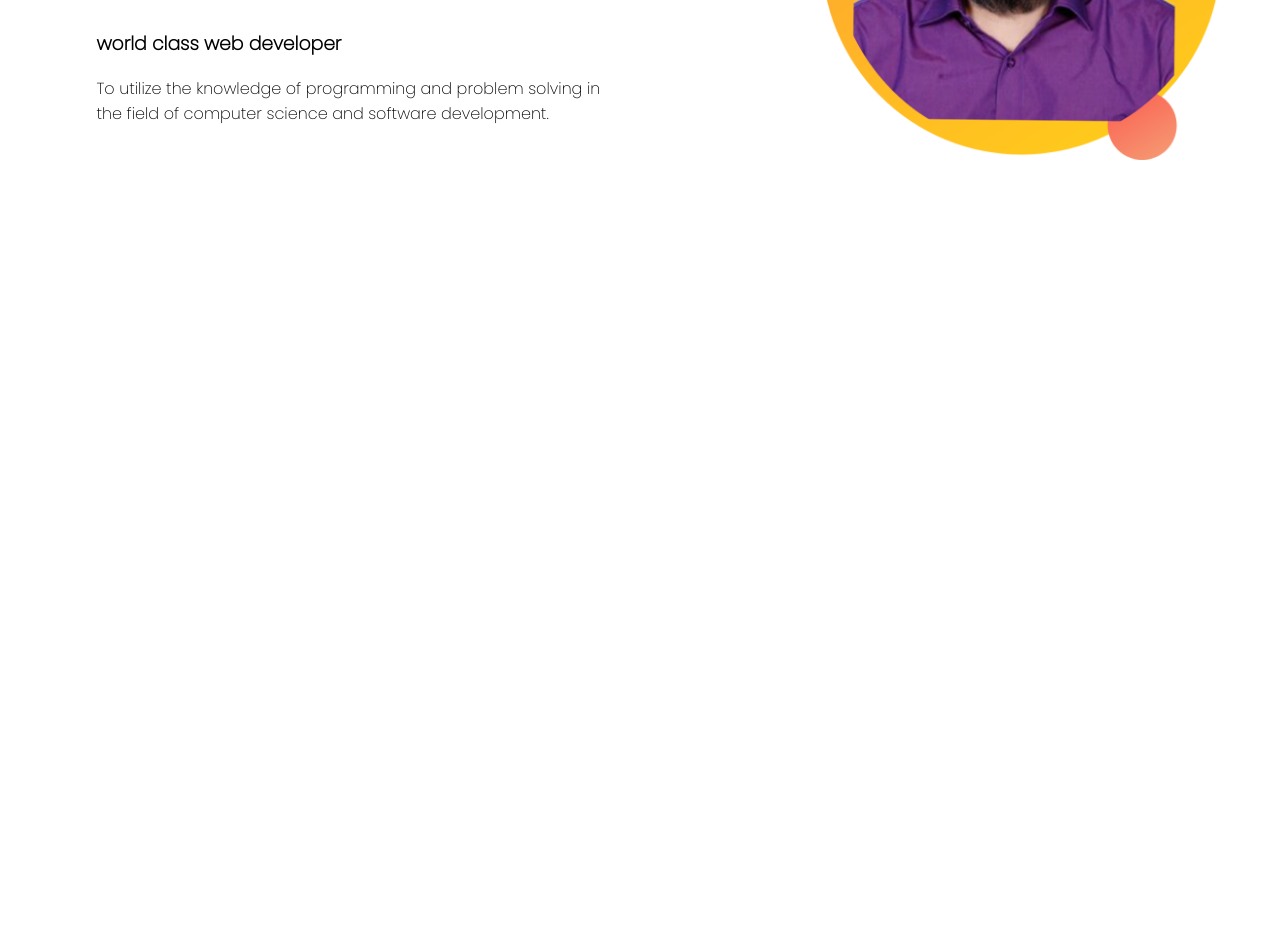
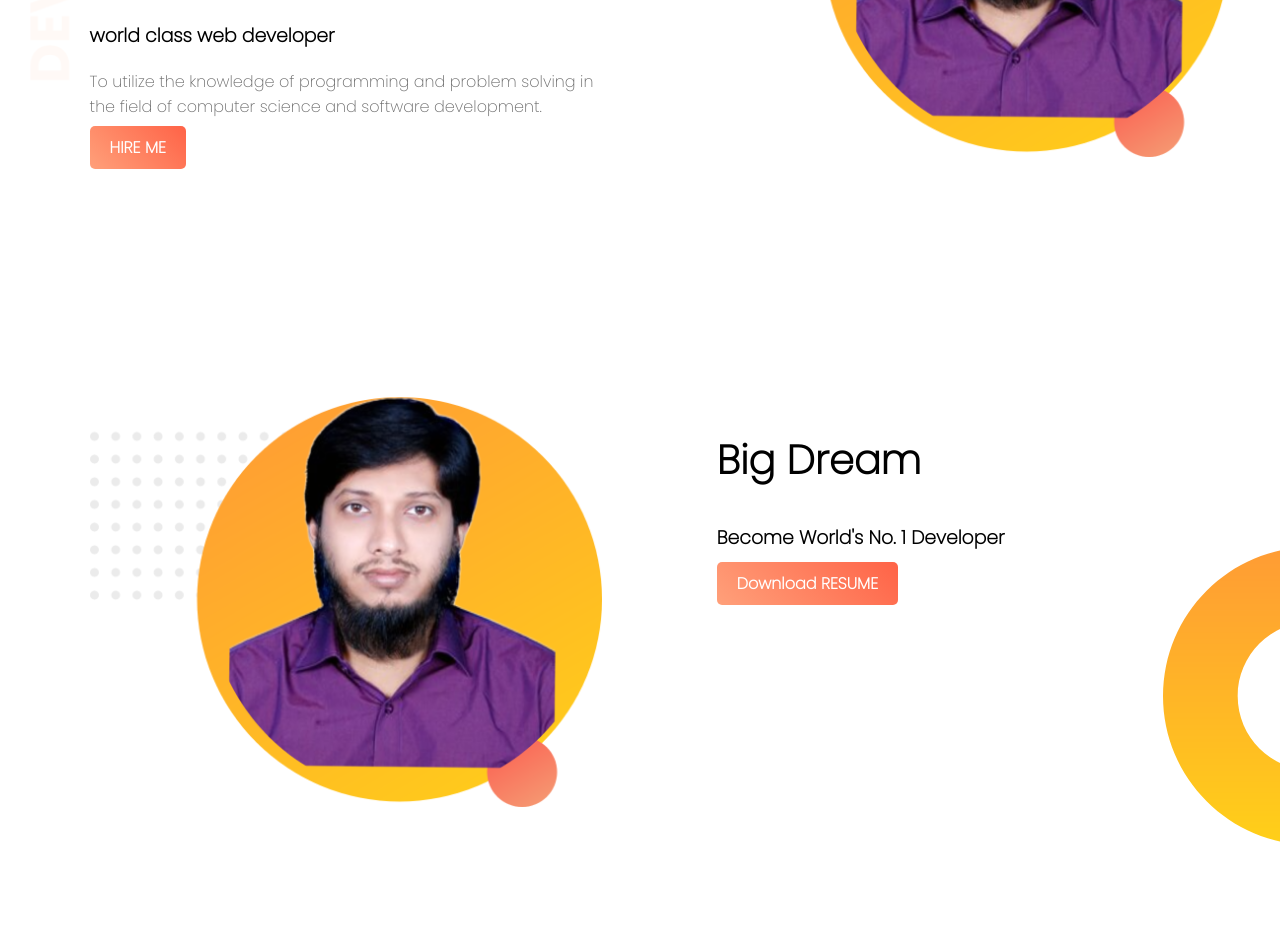
Before and after one commit to Tazmilur20/web-portfoilo, a plain HTML site: page index.html in a window 1280 px wide. Shown: the part 279-1221 px from the top of the page. Before the commit the page ends 800 px from the top, so only its background shows below. Drawn offline with Linux system fonts and the light colour scheme.

Commit message:
added second  part

```diff
--- a/index.html
+++ b/index.html
@@ -11,16 +11,32 @@
     <link rel="stylesheet" href="style.css">
 </head>
 <body>
-  <section>
+  <section class="top-banner">
    <div class="half-width">
     <h1>Welcome To</h1>
     <h1><span class="name-highlight">Tazmilur</span> Website</h1>
     <h3>world class web developer</h3>
     <p>To utilize the knowledge of programming and problem solving in the field of computer science and software development.</p>
+    <a class="link-button" target="blank" href="https://www.linkedin.com/in/md-tazmilur-rahman-73b729171/">HIRE ME</a>
    </div>
    <div class="half-width">
        <img src="images/taz.png" alt="">
    </div>
   </section>
+
+  <section class="dream-area">
+    <div class="half-width">
+        <img src="images/taz.png" alt="">
+    </div>
+
+    <div class="half-width">
+    <h2>Big Dream</h2>
+    <h3>Become World's No. 1 Developer</h3>
+    <a class="link-button" target="blank" href="https://www.linkedin.com/in/md-tazmilur-rahman-73b729171/">Download RESUME</a>
+    </div>
+
+   </section>
+
+
 </body>
 </html>
--- a/style.css
+++ b/style.css
@@ -1,8 +1,16 @@
 body{
+    margin: 0;
     font-family: 'Poppins', sans-serif;
+
 }
 h1{
     font-size: 50px;
+}
+h2{
+    font-size: 40px;
+}
+p{
+    color: dimgray;
 }
 .name-highlight{
     color: orange;
@@ -16,3 +24,25 @@ h1{
 .half-width img{
    width: 100%;
 }
+.top-banner{
+    background-image: url("images/top-banner.png");
+    background-repeat: no-repeat;
+}
+section{
+    height: 500px;
+    padding-bottom: 150px;
+}
+.link-button{
+    text-decoration: none;
+   background-image: linear-gradient(45deg, lightsalmon, tomato);
+    padding: 10px 20px;
+    border-radius: 5px;
+    color: white;
+    font-weight: bold;
+
+}
+.dream-area{
+    background-image: url("images/dream-bg.png");
+    background-repeat: no-repeat;
+    background-position:right ;
+}
```
